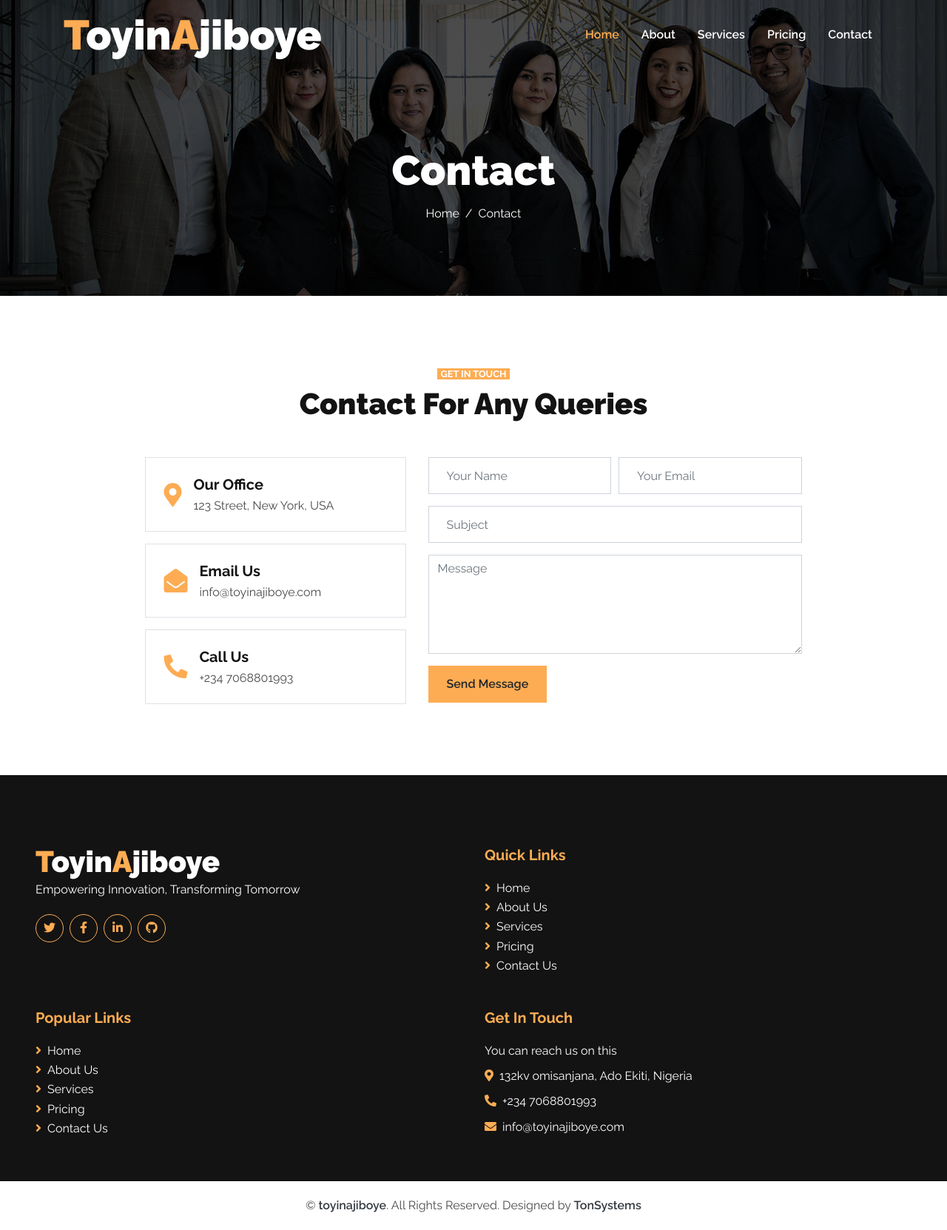
After one commit to tonbot/toyinajiboye, a PHP site: page /contact.php in a window 1280 px wide. The commit adds this page. Shown: the whole page at 74% size. Run offline with PHP 8.4, Linux system fonts and the light colour scheme.

Commit message:
new commit

```diff
--- a/component/footer.php
+++ b/component/footer.php
@@ -6,47 +6,48 @@
                 <a href="index.html" class="navbar-brand">
                     <h1 class="m-0 mt-n2 text-white display-6"><span class="text-primary">T</span>oyin<span class="text-primary">A</span>jiboye</h1>
                 </a>
-                    <p>Volup amet magna clita tempor. Tempor sea eos vero ipsum. Lorem lorem sit sed elitr sed kasd et</p>
+                <p>
+                Empowering Innovation, Transforming Tomorrow</p>
                 <div class="d-flex justify-content-start mt-4">
-                        <a class="btn btn-outline-primary rounded-circle text-center mr-2 px-0" role="button" aria-label="links" style="width: 38px; height: 38px;" href="#"><i class="fab fa-twitter"></i></a>
+                    <a class="btn btn-outline-primary rounded-circle text-center mr-2 px-0" role="button" aria-label="links" style="width: 38px; height: 38px;" href="https://twitter.com/Toyinajiboye24" target="_blank"><i class="fab fa-twitter"></i></a>
                     <a class="btn btn-outline-primary rounded-circle text-center mr-2 px-0" role="button" aria-label="links" style="width: 38px; height: 38px;" href="#"><i class="fab fa-facebook-f"></i></a>
-                        <a class="btn btn-outline-primary rounded-circle text-center mr-2 px-0" role="button" aria-label="links" style="width: 38px; height: 38px;" href="#"><i class="fab fa-linkedin-in"></i></a>
-                        <a class="btn btn-outline-primary rounded-circle text-center mr-2 px-0" role="button" aria-label="links" style="width: 38px; height: 38px;" href="#"><i class="fab fa-instagram"></i></a>
+                    <a class="btn btn-outline-primary rounded-circle text-center mr-2 px-0" role="button" aria-label="links" style="width: 38px; height: 38px;" href="https://www.linkedin.com/in/toyin-ajiboye/" target="_blank"><i class="fab fa-linkedin-in"></i></a>
+                    <a class="btn btn-outline-primary rounded-circle text-center mr-2 px-0" role="button" aria-label="links" style="width: 38px; height: 38px;" href="https://github.com/tonbot" target="_blank" ><i class="fab fa-github"></i></a>
                 </div>
             </div>
             <div class="col-lg-3 col-md-6 mb-5">
                 <h5 class="font-weight-bold text-primary mb-4">Quick Links</h5>
                 <div class="d-flex flex-column justify-content-start">
                 <a class="text-white mb-2" href="#"><i class="fa fa-angle-right text-primary mr-2"></i>Home</a>
-                        <a class="text-white mb-2" href="#"><i class="fa fa-angle-right text-primary mr-2"></i>About Us</a>
-                        <a class="text-white mb-2" href="#"><i class="fa fa-angle-right text-primary mr-2"></i>Services</a>
-                        <a class="text-white mb-2" href="#"><i class="fa fa-angle-right text-primary mr-2"></i>Pricing</a>
-                        <a class="text-white" href="#"><i class="fa fa-angle-right text-primary mr-2"></i>Contact Us</a>
+                    <a class="text-white mb-2 page-nav" href="#about-me-wrapper"><i class="fa fa-angle-right text-primary mr-2"></i>About Us</a>
+                    <a class="text-white mb-2 page-nav" href="#service-wrapper"><i class="fa fa-angle-right text-primary mr-2"></i>Services</a>
+                    <a class="text-white mb-2 page-nav" href="#pricing-wrapper"><i class="fa fa-angle-right text-primary mr-2"></i>Pricing</a>
+                    <a class="text-white" href="contact.php"><i class="fa fa-angle-right text-primary mr-2"></i>Contact Us</a>
                 </div>
             </div>
             <div class="col-lg-3 col-md-6 mb-5">
                 <h5 class="font-weight-bold text-primary mb-4">Popular Links</h5>
                 <div class="d-flex flex-column justify-content-start">
-                        <a class="text-white mb-2" href="#"><i class="fa fa-angle-right text-primary mr-2"></i>Home</a>
-                        <a class="text-white mb-2" href="#"><i class="fa fa-angle-right text-primary mr-2"></i>About Us</a>
-                        <a class="text-white mb-2" href="#"><i class="fa fa-angle-right text-primary mr-2"></i>Services</a>
-                        <a class="text-white mb-2" href="#"><i class="fa fa-angle-right text-primary mr-2"></i>Pricing</a>
-                        <a class="text-white" href="#"><i class="fa fa-angle-right text-primary mr-2"></i>Contact Us</a>
+                    <a class="text-white mb-2 " href="#"><i class="fa fa-angle-right text-primary mr-2"></i>Home</a>
+                    <a class="text-white mb-2 page-nav" href="#about-me-wrapper"><i class="fa fa-angle-right text-primary mr-2"></i>About Us</a>
+                    <a class="text-white mb-2 page-nav" href="#service-wrapper"><i class="fa fa-angle-right text-primary mr-2"></i>Services</a>
+                    <a class="text-white mb-2 page-nav" href="#pricing-wrapper"><i class="fa fa-angle-right text-primary mr-2"></i>Pricing</a>
+                    <a class="text-white" href="contact.php"><i class="fa fa-angle-right text-primary mr-2"></i>Contact Us</a>
                 </div>
             </div>
             <div class="col-lg-3 col-md-6 mb-5">
                 <h5 class="font-weight-bold text-primary mb-4">Get In Touch</h5>
-                    <p>Dolor clita stet nonumy clita diam vero, et et ipsum diam labore</p>
-                    <p><i class="fa fa-map-marker-alt text-primary mr-2"></i>123 Street, New York, USA</p>
-                    <p><i class="fa fa-phone-alt text-primary mr-2"></i>+012 345 67890</p>
-                    <p><i class="fa fa-envelope text-primary mr-2"></i>info@example.com</p>
+                <p>You can reach us on this</p>
+                <p><i class="fa fa-map-marker-alt text-primary mr-2"></i>132kv omisanjana, Ado Ekiti, Nigeria</p>
+                <p><i class="fa fa-phone-alt text-primary mr-2"></i>+234 7068801993</p>
+                <p><i class="fa fa-envelope text-primary mr-2"></i>info@toyinajiboye.com</p>
             </div>
         </div>
     </div>
     <div class="container-fluid py-4 px-sm-3 px-md-5">
         <p class="m-0 text-center">
-                &copy; <a class="font-weight-semi-bold text-dark" href="#">tonprogramming</a>. All Rights Reserved. Designed by
-                <a class="font-weight-semi-bold text-dark" href="https://htmlcodex.com">HTML Codex</a>
+            &copy; <a class="font-weight-semi-bold text-dark" href="#">toyinajiboye</a>. All Rights Reserved. Designed by
+            <a class="font-weight-semi-bold text-dark" href="#">TonSystems</a>
         </p>
     </div>
 </footer>
--- a/component/navbar.php
+++ b/component/navbar.php
@@ -11,16 +11,16 @@
                 <div class="collapse navbar-collapse justify-content-between" id="navbarCollapse">
                     <div class="navbar-nav ml-auto py-0">
                         <a href="index.php" class="nav-item nav-link active">Home</a>
-                        <a href="about.php" class="nav-item nav-link">About</a>
-                        <a href="service.php" class="nav-item nav-link">Services</a>
-                        <a href="pricing.php" class="nav-item nav-link">Pricing</a>
-                        <div class="nav-item dropdown">
+                        <a href="#about-me-wrapper" class="nav-item nav-link page-nav">About</a>
+                        <a href="#service-wrapper" class="nav-item nav-link page-nav">Services</a>
+                        <a href="#pricing-wrapper" class="nav-item nav-link page-nav">Pricing</a>
+                        <!-- <div class="nav-item dropdown">
                             <a href="#" class="nav-link dropdown-toggle" data-toggle="dropdown">Pages</a>
                             <div class="dropdown-menu border-0 rounded-0 m-0">
                                 <a href="blog.html" class="dropdown-item">Blog Grid</a>
                                 <a href="single.html" class="dropdown-item">Blog Detail</a>
                             </div>
-                        </div>
+                        </div> -->
                         <a href="contact.html" class="nav-item nav-link">Contact</a>
                     </div>
                 </div>
--- a/component/pricing-plan.php
+++ b/component/pricing-plan.php
@@ -1,5 +1,5 @@
 <div class="container-fluid pt-5">
-                <div class="container">
+                <div class="container" id="pricing-wrapper">
                     <div class="row">
                         <div class="col-lg-7">
                             <div class="row">
--- a/component/service-start.php
+++ b/component/service-start.php
@@ -1,5 +1,5 @@
 <div class="container-fluid pt-5 pb-3 creative-service-main-wrapper ">
-                <div class="container">
+                <div class="container" id="service-wrapper">
                     <div class="row">
                         <div class="col-lg-4 mb-5 creative-service-wrapper">
                             <!-- <small class="bg-primary text-dark text-uppercase font-weight-bold px-1">What I do</small> -->
--- /dev/null
+++ b/contact.php
@@ -0,0 +1,127 @@
+<!DOCTYPE html>
+<html lang="en">
+
+<head>
+    <meta charset="UTF-8">
+    <meta http-equiv="X-UA-Compatible" content="IE=edge">
+    <title>Toyin Ajiboye - Web Portfolio</title>
+    <meta name="viewport" content="width=device-width, initial-scale=1.0">
+    <meta content="Toyin Ajiboye portfolio, web developer, Software, mobile developer, IT Support" name="keyword">
+    <meta content="Toyin Ajiboye web portfolio" name="description">
+    <meta content="TOYIN AJIBOYE" name="author">
+
+    <link href="img/favicon.ico" rel="icon">
+    <link rel="preconnect" href="https://fonts.gstatic.com">
+    <link href="https://fonts.googleapis.com/css2?family=Raleway:wght@400;500;600;700;800;900&display=swap" rel="stylesheet">
+    <link href="https://cdnjs.cloudflare.com/ajax/libs/font-awesome/5.15.0/css/all.min.css" rel="stylesheet">
+    <link rel="stylesheet" href="lib/owlcarousel/assets/owl.carousel.min.css">
+    <link href="css/normalize.css" rel="stylesheet">
+    <link href="css/style.css" rel="stylesheet">
+</head>
+
+<body>
+    <header>
+    <?php require_once("./component/navbar.php") ?>
+    <div class="container-fluid page-header d-flex flex-column align-items-center justify-content-center pt-0 pt-lg-5 mb-5">
+        <h1 class="display-4 text-white mb-3 mt-0 mt-lg-5">Contact</h1>
+        <div class="d-inline-flex text-white">
+            <p class="m-0"><a class="text-white" href="">Home</a></p>
+            <p class="m-0 px-2">/</p>
+            <p class="m-0">Contact</p>
+        </div>
+    </div>
+    </header>
+
+    <main>
+        <!-- Contact Start -->
+        <div class="container-fluid py-5">
+            <div class="container">
+                <div class="text-center">
+                    <small class="bg-primary text-white text-uppercase font-weight-bold text-center px-1">Get In Touch</small>
+                    <h1 class="mt-2 mb-5">Contact For Any Queries</h1>
+                </div>
+                <div class="row">
+                    <div class="col-md-5">
+                        <div class="d-flex align-items-center border mb-3 p-4">
+                            <i class="fa fa-2x fa-map-marker-alt text-primary mr-3"></i>
+                            <div class="d-flex flex-column">
+                                <h5 class="font-weight-bold">Our Office</h5>
+                                <p class="m-0">123 Street, New York, USA</p>
+                            </div>
+                        </div>
+                        <div class="d-flex align-items-center border mb-3 p-4">
+                            <i class="fa fa-2x fa-envelope-open text-primary mr-3"></i>
+                            <div class="d-flex flex-column">
+                                <h5 class="font-weight-bold">Email Us</h5>
+                                <p class="m-0">info@toyinajiboye.com</p>
+                            </div>
+                        </div>
+                        <div class="d-flex align-items-center border mb-3 mb-md-0 p-4">
+                            <i class="fas fa-2x fa-phone-alt text-primary mr-3"></i>
+                            <div class="d-flex flex-column">
+                                <h5 class="font-weight-bold">Call Us</h5>
+                                <p class="m-0">+234 7068801993</p>
+                            </div>
+                        </div>
+                    </div>
+                    <div class="col-md-7">
+                        <div class="contact-form">
+                            <div id="success"></div>
+                            <form name="sentMessage" id="contactForm" novalidate="novalidate">
+                                <div class="form-row">
+                                    <div class="col-md-6">
+                                        <div class="control-group">
+                                            <input type="text" class="form-control p-4" id="name" placeholder="Your Name" required="required" data-validation-required-message="Please enter your name" />
+                                            <p class="help-block text-danger"></p>
+                                        </div>
+                                    </div>
+                                    <div class="col-md-6">
+                                        <div class="control-group">
+                                            <input type="email" class="form-control p-4" id="email" placeholder="Your Email" required="required" data-validation-required-message="Please enter your email" />
+                                            <p class="help-block text-danger"></p>
+                                        </div>
+                                    </div>
+                                </div>
+                                <div class="control-group">
+                                    <input type="text" class="form-control p-4" id="subject" placeholder="Subject" required="required" data-validation-required-message="Please enter a subject" />
+                                    <p class="help-block text-danger"></p>
+                                </div>
+                                <div class="control-group">
+                                    <textarea class="form-control" rows="5" id="message" placeholder="Message" required="required" data-validation-required-message="Please enter your message"></textarea>
+                                    <p class="help-block text-danger"></p>
+                                </div>
+                                <div>
+                                    <button class="btn btn-primary font-weight-semi-bold px-4" style="height: 50px;" type="submit" id="sendMessageButton">Send Message</button>
+                                </div>
+                            </form>
+                        </div>
+                    </div>
+                </div>
+            </div>
+        </div>
+        <!-- Contact End -->
+    </main>
+
+    <?php require_once("./component/footer.php") ?>
+
+    <!-- Back to Top -->
+    <a href="#" class="btn btn-lg btn-primary back-to-top"><i class="fa fa-angle-up"></i></a>
+
+
+    <!-- JavaScript Libraries -->
+    <script src="https://code.jquery.com/jquery-3.4.1.min.js"></script>
+    <script src="https://stackpath.bootstrapcdn.com/bootstrap/4.4.1/js/bootstrap.bundle.min.js"></script>
+    <script src="lib/easing/easing.min.js"></script>
+    <script src="lib/waypoints/waypoints.min.js"></script>
+    <script src="lib/counterup/counterup.min.js"></script>
+    <script src="lib/owlcarousel/owl.carousel.min.js"></script>
+
+    <!-- Contact Javascript File -->
+    <script src="mail/jqBootstrapValidation.min.js"></script>
+    <script src="mail/contact.js"></script>
+
+    <!-- Template Javascript -->
+    <script src="js/main.js"></script>
+</body>
+
+</html>
--- a/index.php
+++ b/index.php
@@ -4,7 +4,7 @@
 <head>
     <meta charset="UTF-8">
     <meta http-equiv="X-UA-Compatible" content="IE=edge">
-    <title>toyin ajiboye</title>
+    <title>toyin ajiboye web portfolio</title>
     <meta name="viewport" content="width=device-width, initial-scale=1.0">
     <meta content="Toyin Ajiboye portfolio, web developer, Software, mobile developer, IT Support" name="keyword">
     <meta content="Toyin Ajiboye web portfolio" name="description">
--- a/js/main.js
+++ b/js/main.js
@@ -1,6 +1,5 @@
 (function ($) {
     "use strict";
-
     // Dropdown on mouse hover
     $(document).ready(function () {
         function toggleNavbarMethod() {
@@ -32,6 +31,13 @@
         return false;
     });
 
+
+    $('.page-nav').click(function (e) {
+        e.preventDefault();
+        var targetId = $(this).attr('href');
+        var targetOffset = $(targetId).offset().top;
+        $('html, body').animate({scrollTop: targetOffset}, 1500, 'easeInOutExpo');
+    });
 
     // Facts counter
     $('[data-toggle="counter-up"]').counterUp({
```
Also changed, not shown: contact.html (deleted, +0 -215 lines). Lines whose indentation alone changed are shown as unchanged.
